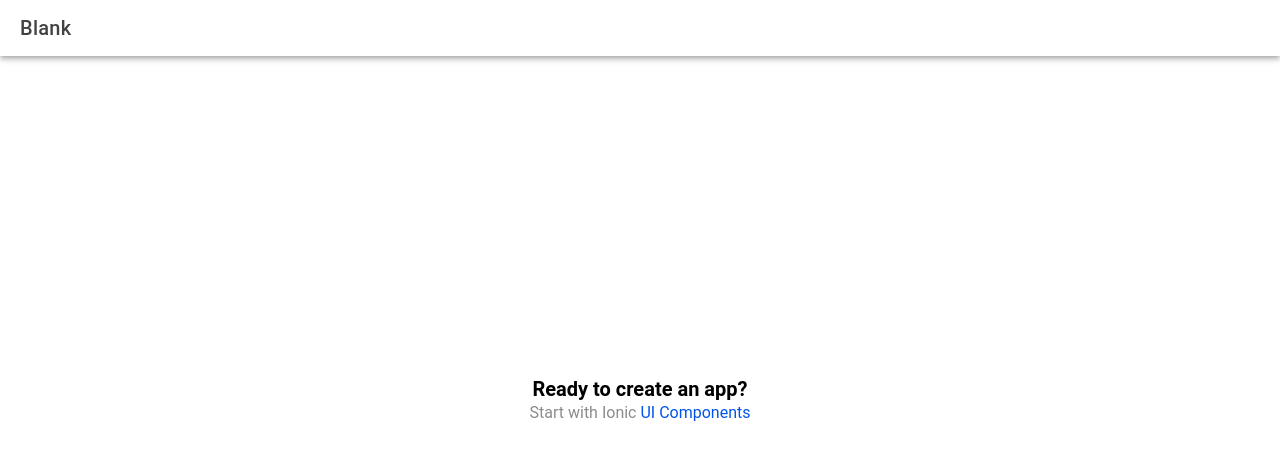
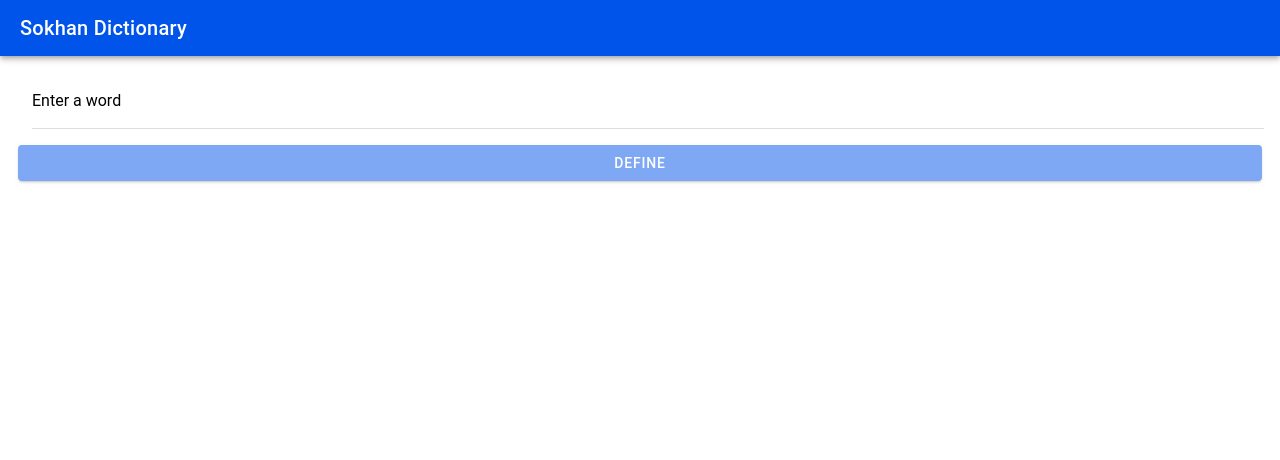
Before and after one commit to hojat72elect/Sokhan, a React (Vite) app: page /home in a window 1280 px wide. Shown: the top 460 px of the page. Built offline with nearby package versions, Linux system fonts and the light colour scheme; the HTML template or start-up script is replaced by a standard one.

Commit message:
Initial implementation of the app completed.

```diff
--- a/src/pages/Home.tsx
+++ b/src/pages/Home.tsx
@@ -1,23 +1,123 @@
-import {IonContent, IonHeader, IonPage, IonTitle, IonToolbar} from '@ionic/react';
-import ExploreContainer from '../components/ExploreContainer';
+import {
+    IonButton,
+    IonCard,
+    IonCardContent,
+    IonCardHeader,
+    IonCardTitle,
+    IonContent,
+    IonHeader,
+    IonInput,
+    IonItem,
+    IonList,
+    IonPage,
+    IonSpinner,
+    IonText,
+    IonTitle,
+    IonToolbar
+} from '@ionic/react';
 import './Home.css';
-import React from "react";
+import React, {useState} from "react";
+import axios from "axios";
 
 export const Home: React.FC = () => {
+
+    const [inputWord, setInputWord] = useState<string>(""); // user's input
+    const [definitionData, setDefinitionData] = useState<any>(null); // word definition result from server
+    const [loading, setLoading] = useState<boolean>(false);
+    const [error, setError] = useState<string>('');
+
+    const fetchDefinition = async () => {
+        if (!inputWord) return;
+
+        setLoading(true);
+        setError("");
+        setDefinitionData(null);
+
+        try {
+            const response = await axios.get(`https://api.dictionaryapi.dev/api/v2/entries/en/${inputWord}`);
+            setDefinitionData(response.data[0]);
+        } catch (err) {
+            setError(`Sorry, we couldn't find a definition for that word : ${err}`);
+        } finally {
+            setLoading(false);
+        }
+
+    };
+
     return (
         <IonPage>
             <IonHeader>
-                <IonToolbar>
-                    <IonTitle>Blank</IonTitle>
+                <IonToolbar color="primary">
+                    <IonTitle>Sokhan Dictionary</IonTitle>
                 </IonToolbar>
             </IonHeader>
-            <IonContent fullscreen>
-                <IonHeader collapse="condense">
-                    <IonToolbar>
-                        <IonTitle size="large">Blank</IonTitle>
-                    </IonToolbar>
-                </IonHeader>
-                <ExploreContainer/>
+
+            <IonContent fullscreen className="ion-padding">
+
+                <IonItem>
+                    <IonInput
+                        label="Enter a word"
+                        labelPlacement="floating"
+                        placeholder="e.g. Hello"
+                        value={inputWord}
+                        onIonInput={(e) => setInputWord(e.detail.value!)}
+                    ></IonInput>
+                </IonItem>
+
+                <IonButton
+                    expand="block"
+                    className="ion-margin-top"
+                    onClick={fetchDefinition}
+                    disabled={!inputWord}
+                >
+                    Define
+                </IonButton>
+
+                {loading && (
+                    <div style={{textAlign: 'center', marginTop: '20px'}}>
+                        <IonSpinner name="crescent"/>
+                    </div>
+                )}
+
+                {error && (
+                    <IonText color="danger">
+                        <p style={{textAlign: 'center'}}>{error}</p>
+                    </IonText>
+                )}
+
+                {definitionData && (
+                    <IonCard className="ion-margin-top">
+                        <IonCardHeader>
+                            <IonCardTitle style={{textTransform: "capitalize"}}>
+                                {definitionData.word}
+                            </IonCardTitle>
+                            {definitionData.phonetic && (
+                                <IonText color="medium">
+                                    <p>{definitionData.phonetic}</p>
+                                </IonText>
+                            )}
+                        </IonCardHeader>
+
+                        <IonCardContent>
+                            <IonList lines="none">
+                                {definitionData.meanings.map((meaning: any, index: number) => (
+                                    <div key={index}>
+                                        <h3><strong>{meaning.partOfSpeech}</strong></h3>
+                                        <ul>
+                                            {meaning.definitions.map((def: any, idx: number) => (
+                                                <li key={idx} style={{marginBottom: '8px'}}>
+                                                    {def.definition}
+                                                </li>
+                                            ))}
+                                        </ul>
+                                    </div>
+                                ))}
+                            </IonList>
+
+                        </IonCardContent>
+                    </IonCard>
+                )}
+
             </IonContent>
         </IonPage>
     );
```
